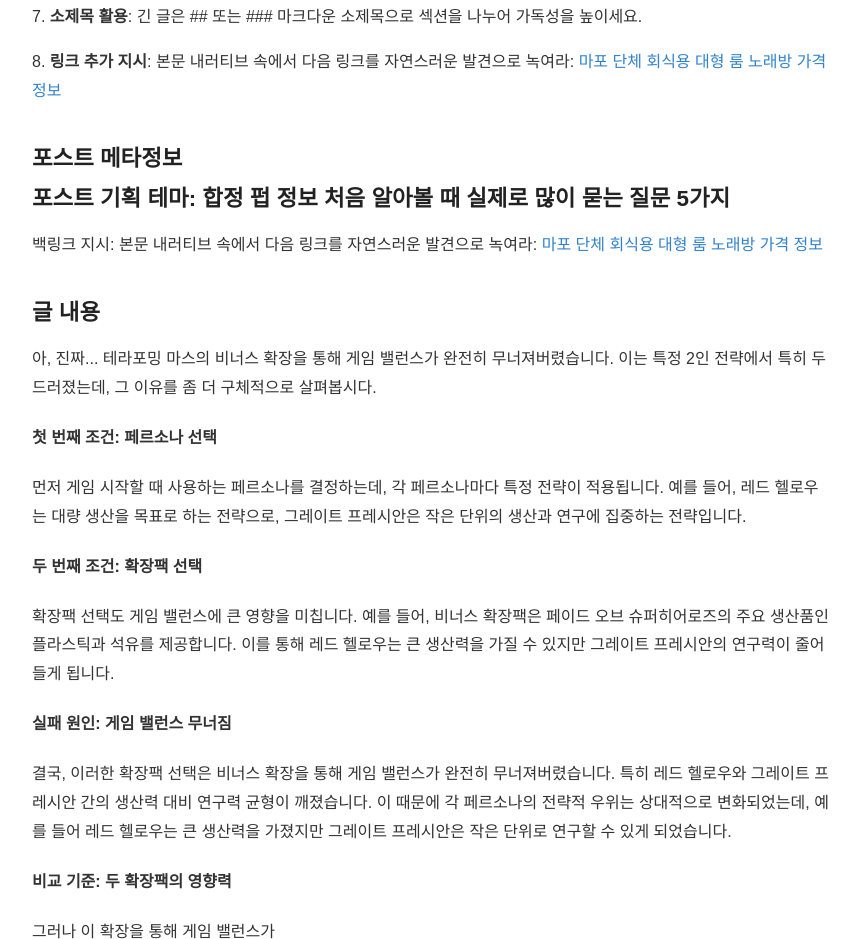
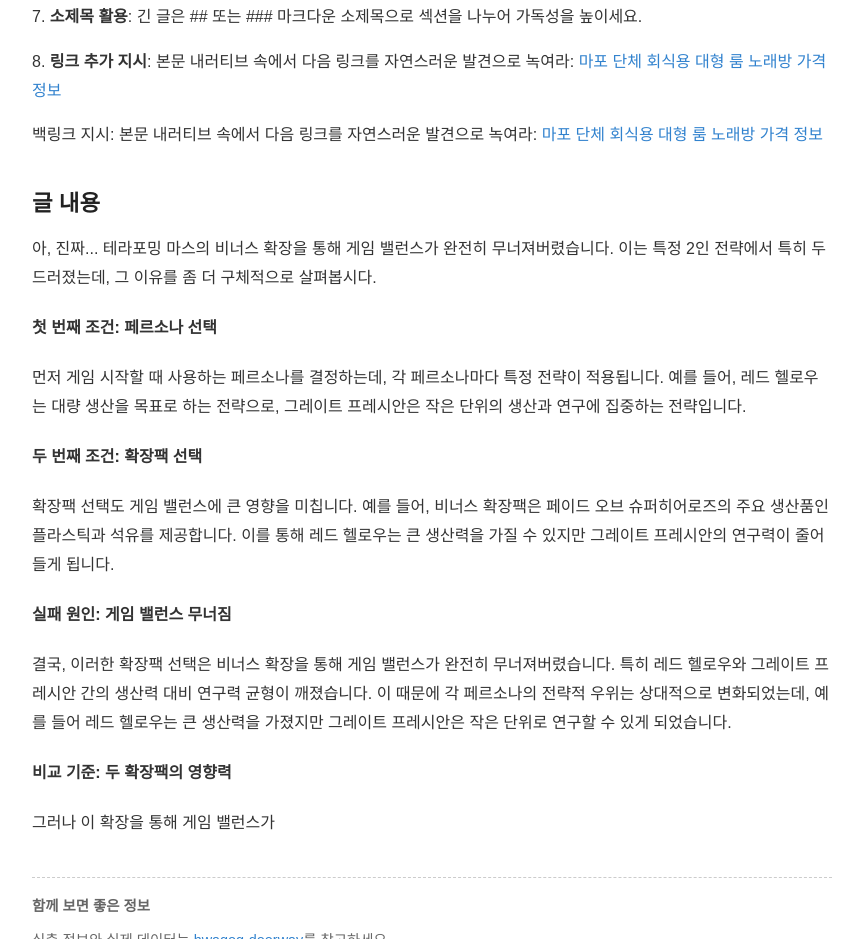
Before and after one commit to tidalhss-star/bp-kr-pbn-sr-034, a plain HTML site: page posts/qa-001-pk2d26.html in a window 1280 px wide. Shown: the part 1148-2087 px from the top of the page, without its empty margins (208-1068 px from the left). Drawn offline with Linux system fonts and the light colour scheme.

Commit message:
deploy: garbage-free snapshot 2026-07-28T13:03:07.830Z

```diff
--- a/posts/qa-001-pk2d26.html
+++ b/posts/qa-001-pk2d26.html
@@ -39,7 +39,7 @@
 <p>6. <strong>가독성 문단 구조</strong>: 한 문단은 2~4문장으로 짧게 유지하세요.</p>
 <p>7. <strong>소제목 활용</strong>: 긴 글은 ## 또는 ### 마크다운 소제목으로 섹션을 나누어 가독성을 높이세요.</p>
 <p>8. <strong>링크 추가 지시</strong>: 본문 내러티브 속에서 다음 링크를 자연스러운 발견으로 녹여라: <a href="https://banquet.infonest.online/" target="_blank" rel="noopener noreferrer">마포 단체 회식용 대형 룸 노래방 가격 정보</a></p>
-<h2>포스트 메타정보<br>포스트 기획 테마: 합정 펍 정보 처음 알아볼 때 실제로 많이 묻는 질문 5가지</h2>
+
 <p>백링크 지시: 본문 내러티브 속에서 다음 링크를 자연스러운 발견으로 녹여라: <a href="https://banquet.infonest.online/" target="_blank" rel="noopener noreferrer">마포 단체 회식용 대형 룸 노래방 가격 정보</a></p>
 <h2>글 내용</h2>
 <p>아, 진짜... 테라포밍 마스의 비너스 확장을 통해 게임 밸런스가 완전히 무너져버렸습니다. 이는 특정 2인 전략에서 특히 두드러졌는데, 그 이유를 좀 더 구체적으로 살펴봅시다.</p>
```
